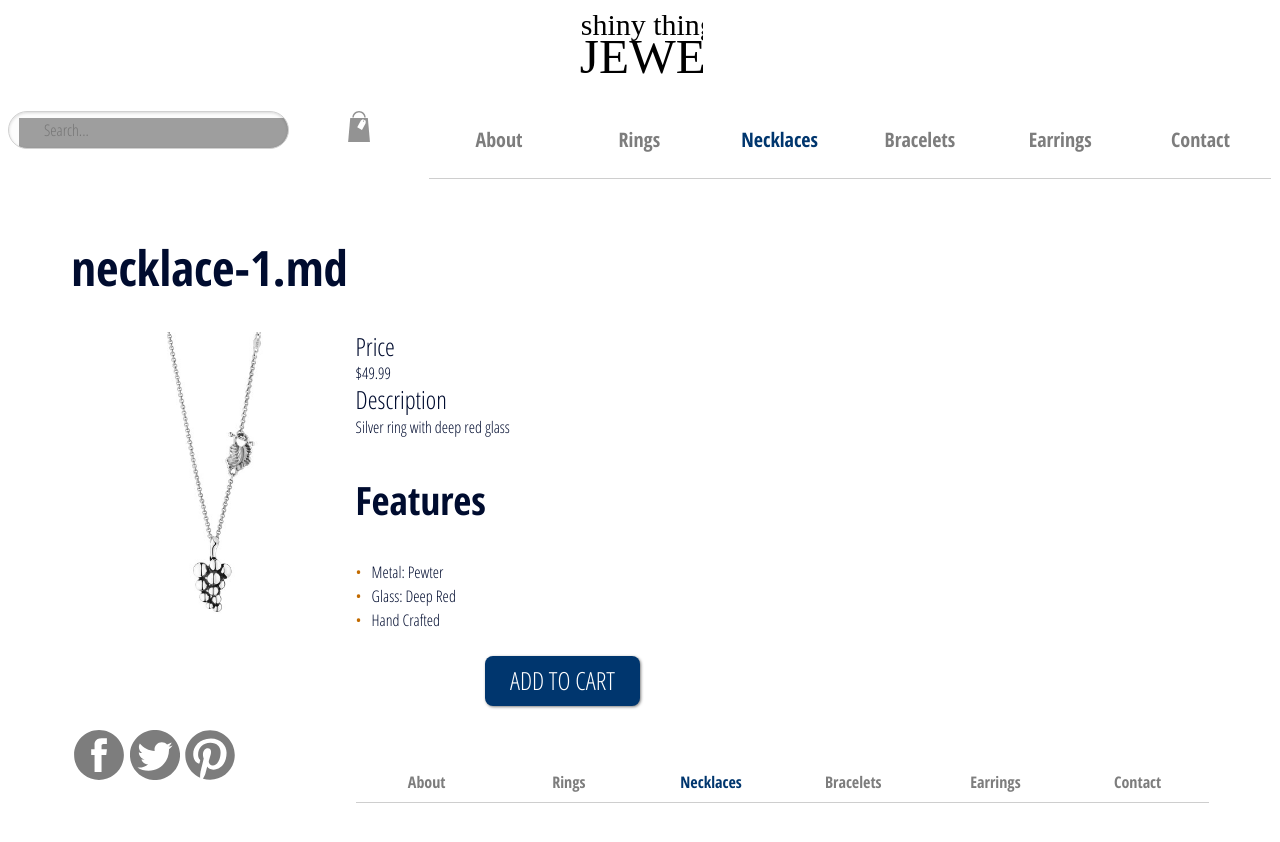
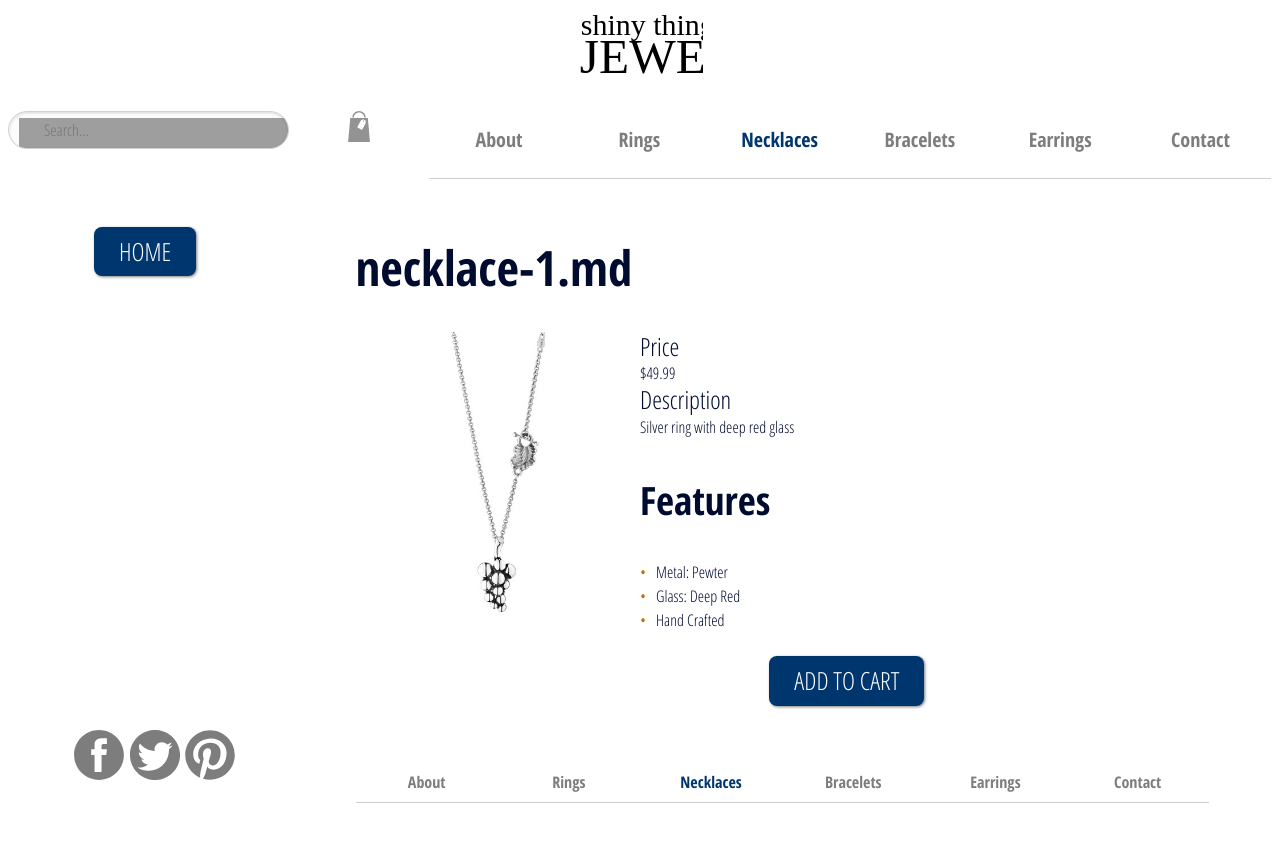
Before and after one commit to kaylaaraujo/ecommerce-website, a Jekyll site: the page built from necklaces/necklace-1.md, in a window 1280 px wide, cut to the strip 0-842 px from the top of the page. Built offline with Jekyll 4.4.1, drawn with Linux system fonts in a browser that asks for light colours; Markdown is read by kramdown in place of the engine named in the settings; grey boxes are pictures that could not be loaded.

Commit message:
added home button

```diff
--- a/_layouts/product.html
+++ b/_layouts/product.html
@@ -4,12 +4,9 @@ title: Product
 ---
 
 <div class="product-page">
-
-<!--
 	<div class="unit unit-s-1 unit-m-1-4 unit-l-1-4">
-		<a class="btn-right giga" href="{{site.baseurl}}/home.html">BACK</a>
+		<a class="btn-right giga" href="{{site.baseurl}}/home.html">HOME</a>
 	</div>
--->
 
 	<div class="unit unit-s-1 unit-m-3-4 unit-l-3-4">
 		<h1>{{page.name}}</h1>
```
